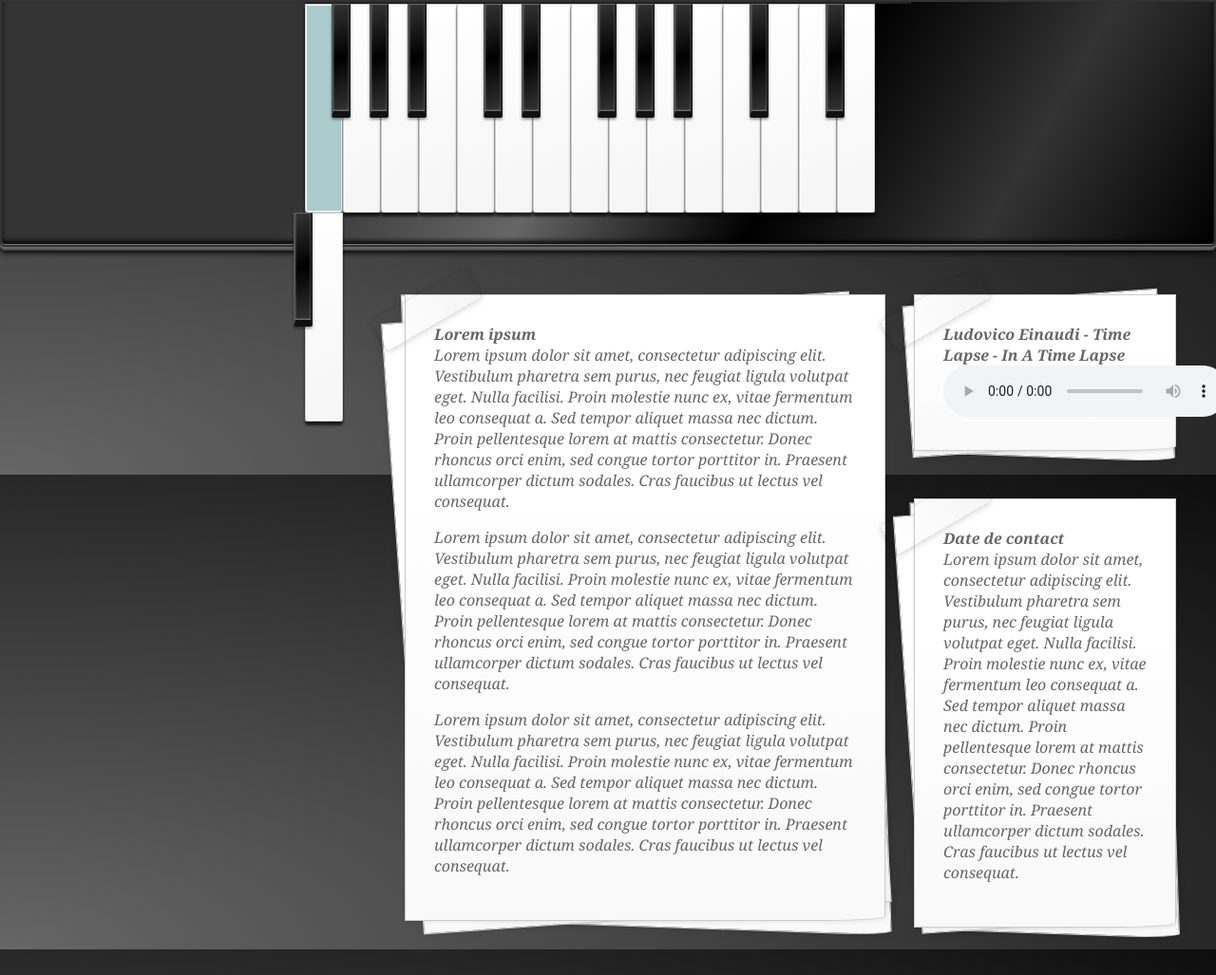
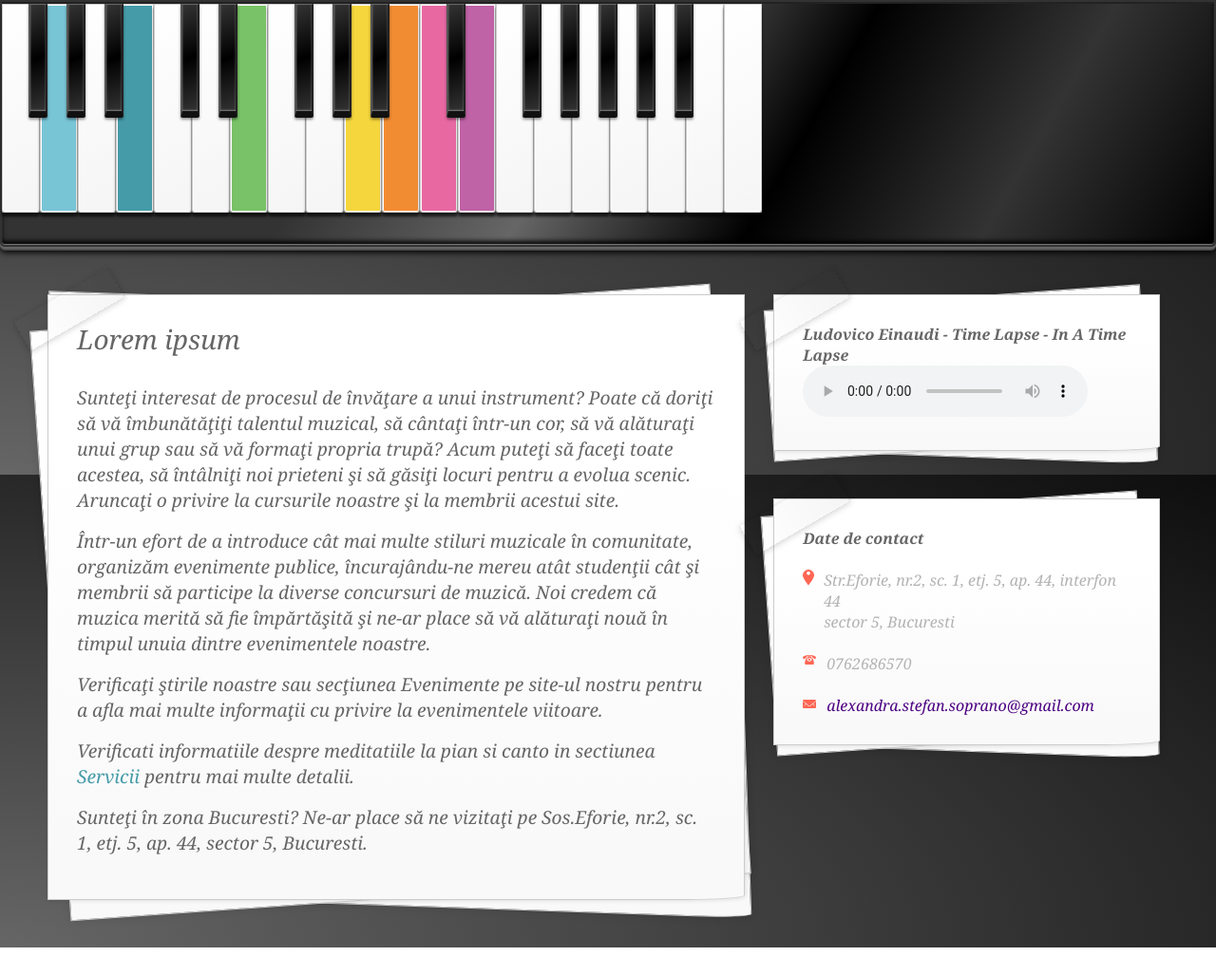
Before and after one commit to teandra/vocesipian, a PHP site: page / in a window 1280 px wide. Shown: the whole page at 95% size. After the commit the page ends 998 px from the top, so only its background shows below. Run offline with PHP 8.4, Linux system fonts and the light colour scheme; some libraries are stand-ins or nearby versions.

Commit message:
Menu is populated on left and contact is displayed

```diff
--- a/format.css
+++ b/format.css
@@ -149,7 +149,7 @@ ul#piano {
   display:block;
   margin-left: auto;
     margin-right: auto;
-  width:50%;
+  /*width:50%;*/
   height:240px;
   border-top:2px solid #222;
 }
@@ -576,8 +576,64 @@ border-bottom-right-radius:60px 5px;
   transform:rotate(-30deg) skew(0,0) translate(-30px,-20px);
 }
 
-ul#piano li div#testred {
-  background: #acc;
+.credit p.content {
+  font:italic 1.2em Cambria,Georgia,Serif;
+}
+
+ul#piano li#claviature-light-blue a{
+  background: #78C5D6;
+}
+
+ul#piano li#claviature-dark-blue a{
+  background: #459BA8;
+}
+
+ul#piano li#claviature-light-green a{
+  background: #C5D647;
+}
+
+ul#piano li#claviature-dark-green a{
+  background: #79C267;
+}
+
+ul#piano li#claviature-yellow a{
+  background: #F5D63D;
+}
+
+ul#piano li#claviature-orange a{
+  background: #F28C33;
+}
+
+ul#piano li#claviature-pink a{
+  background: #E868A2;
+}
+
+ul#piano li#claviature-purple a{
+  background: #BF62A6;
+}
+
+.contactAddress {
+    display: block;
+    background: url("contact_icon_address.png") no-repeat 0px 0px;
+    color: #b3b3b3;
+    margin: 22px 0 0;
+    padding: 0px 0px 0px 22px;
+}
+
+.contactPhone {
+  display: block;
+  background: url("contact_icon_phone.png") no-repeat 0px 2px;
+  padding: 0px 0px 0px 25px;
+  color: #b3b3b3;
+  margin: 22px 0 0;
+}
+
+.contactEmail {
+  display: block;
+  background: url("contact_icon_mail.png") no-repeat 0px 5px;
+  padding: 0px 0px 0px 25px;
+  color: #b3b3b3;
+  margin: 22px 0 0;
 }
 
 .clear {
--- a/index.html
+++ b/index.html
@@ -12,17 +12,17 @@
  <body>
     <div id="p-wrapper">
   <ul id="piano">
-    <li><div class="anchor" id="testred"></div></li>
-    <li><a href="#"></a><span></span><b>Acasa</b></li>
+    <li><div class="anchor"></div></li>
+    <li id="claviature-light-blue"><a href="#"></a><span></span><b>Acasa</b></li>
     <li><div class="anchor"></div><span></span></li>
-    <li><div class="anchor"></div><span></span></li>
+    <li id="claviature-dark-blue"><a href="#"></a><span></span><b>Servicii</b></li>
     <li><div class="anchor"></div></li>
     <li><div class="anchor"></div><span></span></li>
-    <li><div class="anchor"></div><span></span></li>
+    <li id="claviature-dark-green"><a href="#"></a><span></span><b>Tarife & Program</b></li>
     <li><div class="anchor"></div></li>
     <li><div class="anchor"></div><span></span></li>
-    <li><a href="#"></a><span></span><b>About</b></li>
-    <li><a href="#"></a><span></span><b>Archives</b>
+    <li id="claviature-yellow"><a href="#"></a><span></span><b>Despre noi</b></li>
+    <li id="claviature-orange"><a href="#"></a><span></span><b>Media</b>
       <ul>
         <li><a href="#">2007</a></li>
         <li><a href="#">2006</a></li>
@@ -31,16 +31,16 @@
       </ul>
     </li>
 
-    <li><a href="#"></a><b>Search</b>
-      <div id="search">
+    <li id="claviature-pink"><a href="#"></a><b>Contact</b>
+      <!-- <div id="search">
         <form>
           <input type="text" placeholder="Search..." />
         </form>
-      </div>
+      </div> -->
     </li>
 
-    <li><a href="#"></a><span></span><b>Contact Me</b>
-      <div id="contact">
+    <li id="claviature-purple"><a href="#"></a><span></span><b>Termeni si Conditii</b>
+      <!-- <div id="contact">
         <form>
           <input type="text" class="required" placeholder="Name" />
           <input type="text" class="required" placeholder="Email" />
@@ -48,11 +48,16 @@
           <input type="submit" value="Send" />
           <div class="clear"></div>
         </form>
-      </div>
+      </div> -->
     </li>
     <li><div class="anchor"></div></li>
     <li><div class="anchor"></div><span></span></li>
     <li><div class="anchor"></div><span></span></li>
+
+    <li><div class="anchor"></div><span></span></li>
+    <li><div class="anchor"></div><span></span></li>
+    <li><div class="anchor"></div><span></span></li>
+    <li><div class="anchor"></div></li>
   </ul>
 </div>
 
@@ -60,10 +65,18 @@
          <div class="col-md-7">
 
 <div class="credit">
-  <strong>Lorem ipsum</strong><br />
-  <p>Lorem ipsum dolor sit amet, consectetur adipiscing elit. Vestibulum pharetra sem purus, nec feugiat ligula volutpat eget. Nulla facilisi. Proin molestie nunc ex, vitae fermentum leo consequat a. Sed tempor aliquet massa nec dictum. Proin pellentesque lorem at mattis consectetur. Donec rhoncus orci enim, sed congue tortor porttitor in. Praesent ullamcorper dictum sodales. Cras faucibus ut lectus vel consequat.</p>
-  <p>Lorem ipsum dolor sit amet, consectetur adipiscing elit. Vestibulum pharetra sem purus, nec feugiat ligula volutpat eget. Nulla facilisi. Proin molestie nunc ex, vitae fermentum leo consequat a. Sed tempor aliquet massa nec dictum. Proin pellentesque lorem at mattis consectetur. Donec rhoncus orci enim, sed congue tortor porttitor in. Praesent ullamcorper dictum sodales. Cras faucibus ut lectus vel consequat.</p>
-  <p>Lorem ipsum dolor sit amet, consectetur adipiscing elit. Vestibulum pharetra sem purus, nec feugiat ligula volutpat eget. Nulla facilisi. Proin molestie nunc ex, vitae fermentum leo consequat a. Sed tempor aliquet massa nec dictum. Proin pellentesque lorem at mattis consectetur. Donec rhoncus orci enim, sed congue tortor porttitor in. Praesent ullamcorper dictum sodales. Cras faucibus ut lectus vel consequat.</p>
+  <strong><h3>Lorem ipsum</h3></strong><br />
+
+   <p class="content">Sunteţi interesat de procesul de învăţare a unui instrument? Poate că doriţi să vă îmbunătăţiţi talentul muzical, să cântaţi într-un cor, să vă alăturaţi unui grup sau să vă formaţi propria trupă? Acum puteţi să faceţi toate acestea, să întâlniţi noi prieteni şi să găsiţi locuri pentru a evolua scenic. Aruncaţi o privire la cursurile noastre şi la membrii acestui site.</p>
+
+    <p class="content">Într-un efort de a introduce cât mai multe stiluri muzicale în comunitate, organizăm evenimente publice, încurajându-ne mereu atât studenţii cât şi membrii să participe la diverse concursuri de muzică. Noi credem că muzica merită să fie împărtăşită şi ne-ar place să vă alăturaţi nouă în timpul unuia dintre evenimentele noastre.</p>
+
+    <p class="content">Verificaţi ştirile noastre sau secţiunea Evenimente pe site-ul nostru pentru a afla mai multe informaţii cu privire la evenimentele viitoare.</p>
+
+    <p class="content">Verificati informatiile despre meditatiile la pian si canto in sectiunea <span style="color:#459BA8">Servicii</span> pentru mai multe detalii.</p>
+
+    <p class="content">Sunteţi în zona Bucuresti? Ne-ar place să ne vizitaţi pe Sos.Eforie, nr.2, sc. 1, etj. 5, ap. 44, sector 5, Bucuresti.</p>
+
   <div class="credit_ribbon"></div>
 </div>
 
@@ -75,19 +88,23 @@
   <strong>Ludovico Einaudi - Time Lapse - In A Time Lapse</strong><br />
   <audio id="bg-song" controls autoplay volume=0.5>
   <script>
-var audio = document.getElementById('bg-song');
-audio.volume = 0.2;
-</script>
+    var audio = document.getElementById('bg-song');
+    audio.volume = 0.2;
+  </script>
   <source src="background.mp3" type="audio/mpeg">
-Your browser does not support the audio element.
-</audio>
+  Your browser does not support the audio element.
+  </audio>
   <br />
   <div class="credit_ribbon"></div>
 </div>
 
 <div class="credit">
   <strong>Date de contact</strong><br />
-  <p>Lorem ipsum dolor sit amet, consectetur adipiscing elit. Vestibulum pharetra sem purus, nec feugiat ligula volutpat eget. Nulla facilisi. Proin molestie nunc ex, vitae fermentum leo consequat a. Sed tempor aliquet massa nec dictum. Proin pellentesque lorem at mattis consectetur. Donec rhoncus orci enim, sed congue tortor porttitor in. Praesent ullamcorper dictum sodales. Cras faucibus ut lectus vel consequat.</p>
+  <span class="contactAddress">Str.Eforie, nr.2, sc. 1, etj. 5, ap. 44, interfon 44<br />
+sector 5, Bucuresti<br />
+  </span>
+  <span class="contactPhone">0762686570</span>
+  <span class="contactEmail"><a href="&#109;&#97;&#105;&#108;&#116;&#111;:&#97;&#108;&#101;&#120;&#97;&#110;&#100;&#114;&#97;&#46;&#115;&#116;&#101;&#102;&#97;&#110;&#46;&#115;&#111;&#112;&#114;&#97;&#110;&#111;&#64;&#103;&#109;&#97;&#105;&#108;&#46;&#99;&#111;&#109;"><span id="rbcContactEmail">&#97;&#108;&#101;&#120;&#97;&#110;&#100;&#114;&#97;&#46;&#115;&#116;&#101;&#102;&#97;&#110;&#46;&#115;&#111;&#112;&#114;&#97;&#110;&#111;&#64;&#103;&#109;&#97;&#105;&#108;&#46;&#99;&#111;&#109;</span></a></span>
   <div class="credit_ribbon"></div>
 </div>
 
```
Also changed, not shown: contact_icon_address.png (added), contact_icon_mail.png (added), contact_icon_phone.png (added).
